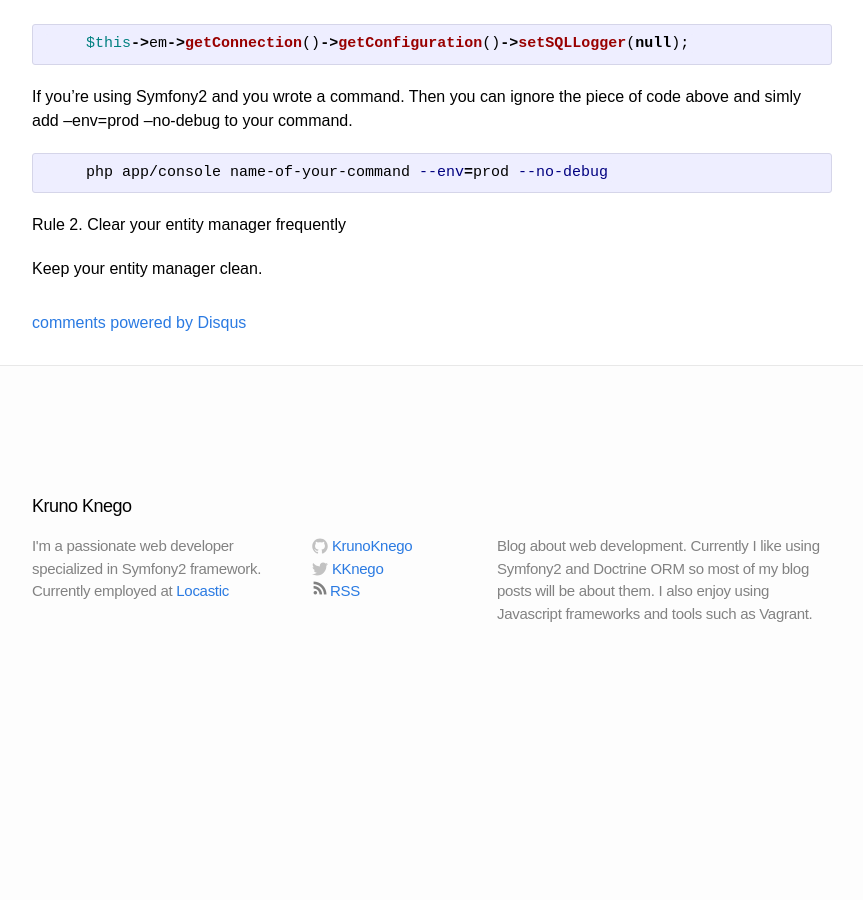
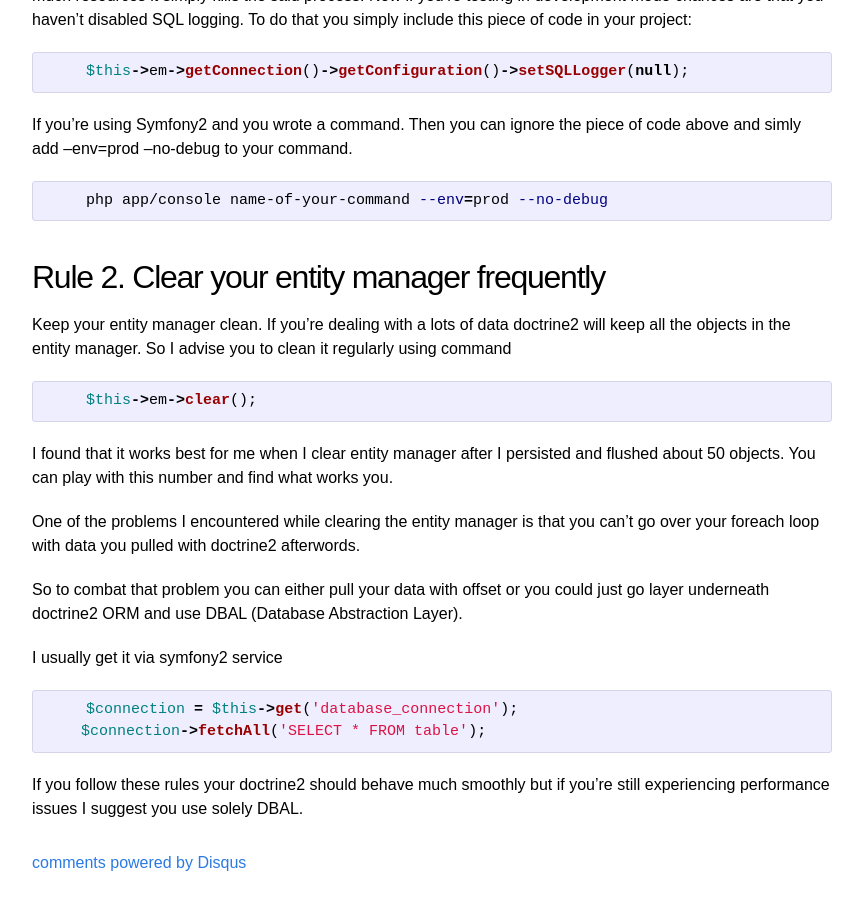
Before and after one commit to guotechfin/KrunoKnego.github.io, a Jekyll site: the page built from _posts/2014-05-15-symfony2-doctrine2-optimization.markdown, in a window 1280 px wide and 900 px high, scrolled down 918 px. Shown: the whole window, without its empty margins (208-1071 px from the left). Built offline with Jekyll 4.4.1, drawn with Linux system fonts in a browser that asks for light colours; comment, search, counter and statistics services are not loaded; before the commit the page ends 1588 px from its top, so only the background shows below that.

Commit message:
Doctrine2 blog post.

```diff
--- a/_posts/2014-05-15-symfony2-doctrine2-optimization.markdown
+++ b/_posts/2014-05-15-symfony2-doctrine2-optimization.markdown
@@ -16,7 +16,7 @@
 
 But after fiddling a little bit more with doctrine2 I found that you can still use doctrine if you follow these few rules.
 
-Rule 1. Disable SQL-logging
+## Rule 1. Disable SQL-logging
 
  You received "Killed" messages because of memory leaks. Linux has OOMKiller that when a process uses too much
  resources it simply kills the said process.
@@ -36,6 +36,32 @@
 {% endhighlight %}
 
 
-Rule 2. Clear your entity manager frequently
+## Rule 2. Clear your entity manager frequently
 
-Keep your entity manager clean.
+Keep your entity manager clean. If you're dealing with a lots of data doctrine2 will keep all the objects
+in the entity manager. So I advise you to clean it regularly using command
+
+{% highlight php5 %}
+    $this->em->clear();
+{% endhighlight %}
+
+I found that it works best for me when I clear entity manager after I persisted and flushed about 50 objects.
+You can play with this number and find what works you.
+
+One of the problems I encountered while clearing the entity manager is that you can't go over your foreach loop
+with data you pulled with doctrine2 afterwords.
+
+So to combat that problem you can either pull your data with offset or you could just
+go layer underneath doctrine2 ORM and use DBAL (Database Abstraction Layer).
+
+I usually get it via symfony2 service
+
+{% highlight php5 %}
+    $connection = $this->get('database_connection');
+    $connection->fetchAll('SELECT * FROM table');
+{% endhighlight %}
+
+
+
+If you follow these rules your doctrine2 should behave much smoothly but if you're still experiencing
+performance issues I suggest you use solely DBAL.
```
